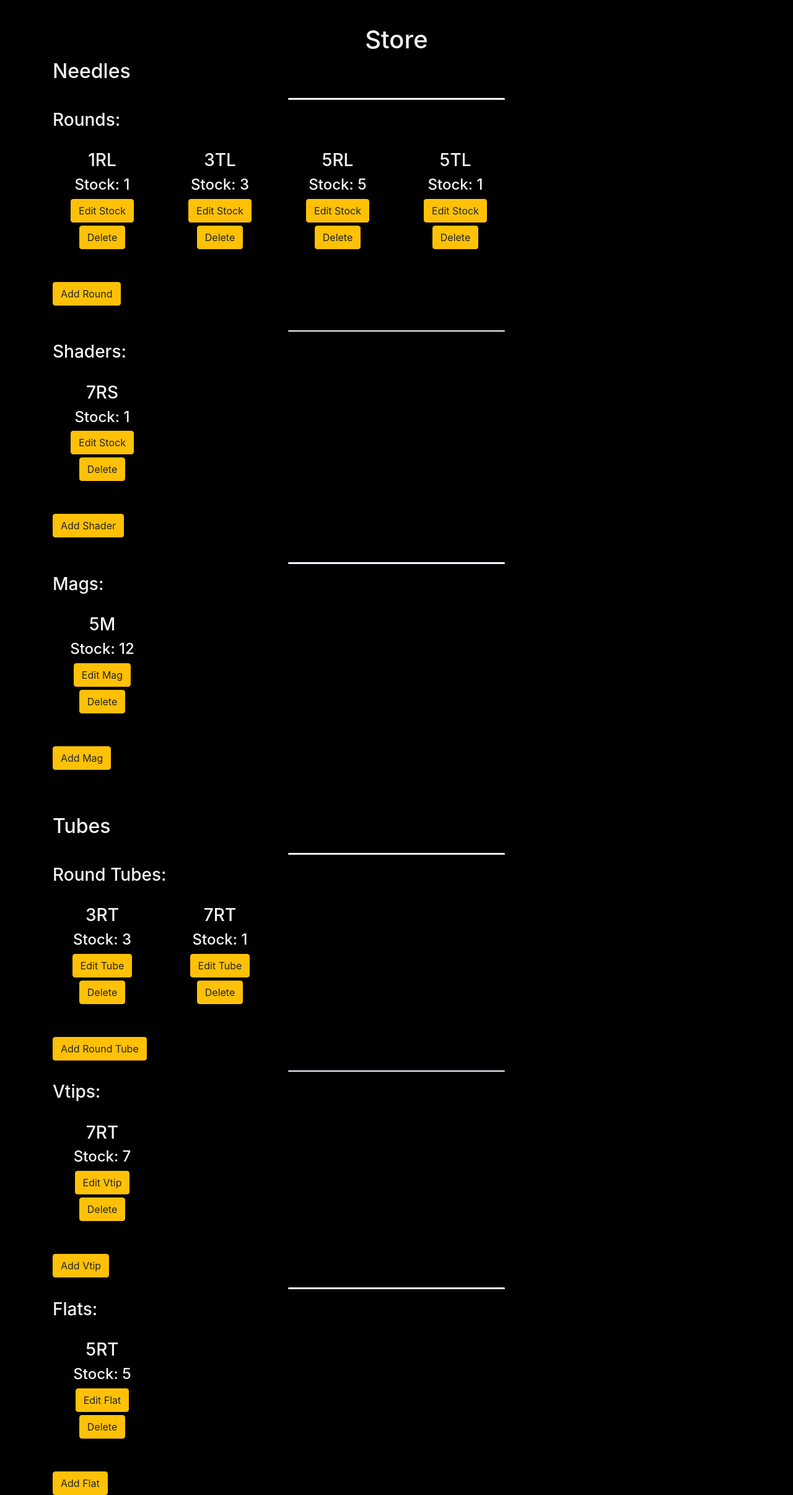
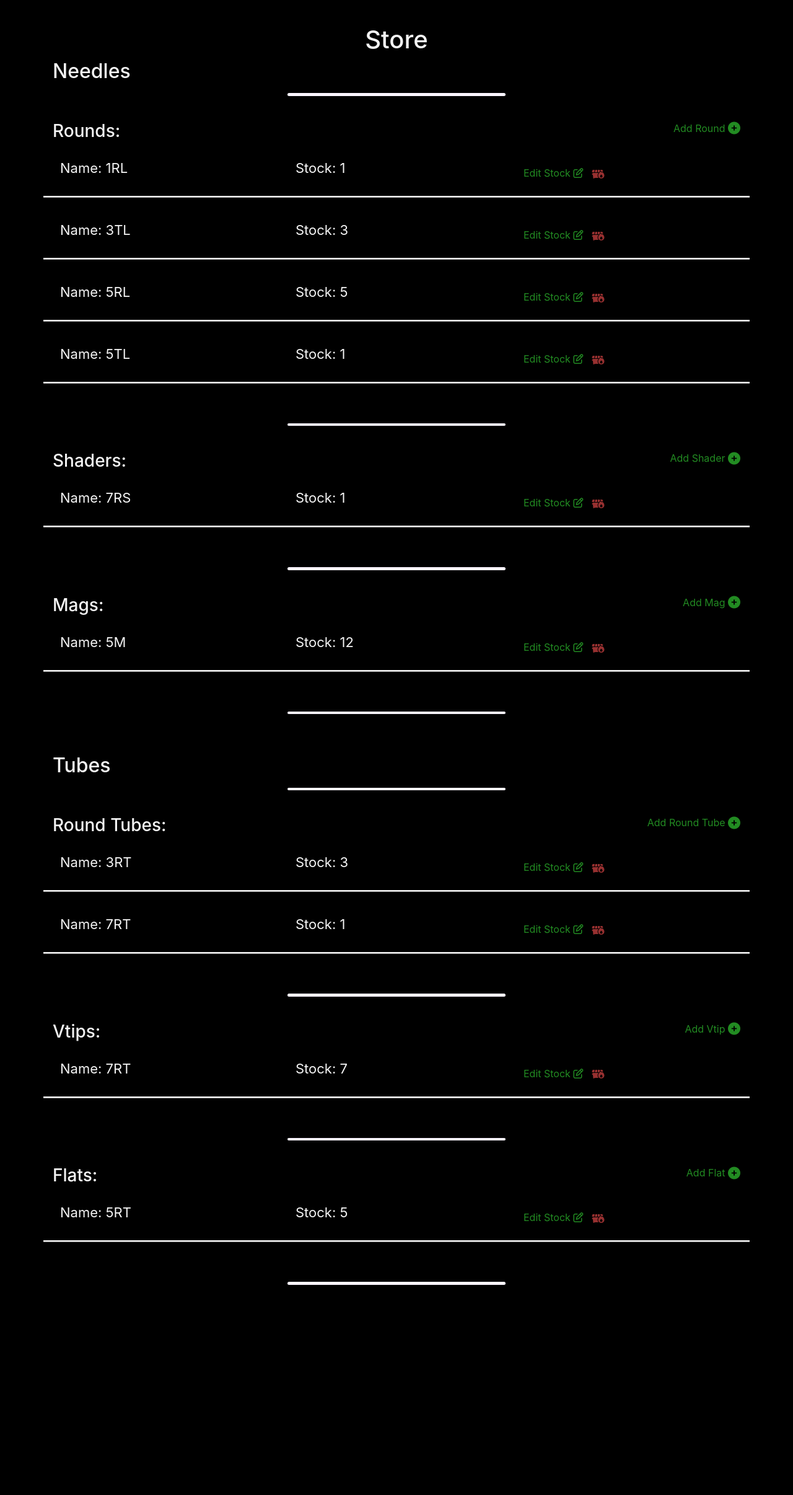
Before and after one commit to JackSnowdon/QSTC, a Django app: page /shop/shop/ in a window 1280 px wide. Shown: the part 56-2468 px from the top of the page at 62% size. After the commit the page ends 2129 px from the top, so only its background shows below. Run offline with Django 3.2, Linux system fonts and the light colour scheme; data comes from the database, SQL or seed files in the repository; both versions use the stored data as it was after the commit; some libraries are stand-ins or nearby versions.

Commit message:
UPdated UX for stock

```diff
--- a/shop/templates/shop.html
+++ b/shop/templates/shop.html
@@ -9,215 +9,262 @@
 </div>
 
 <h2>Needles</h2>
+<hr class="bar-thin">
 
+<br>
 <div class="row">
-    <div class="col-12">
-        <hr class="bar-thin">
+    <div class="col-6">
         <h3>Rounds:</h3>
-        <br>
     </div>
-    {% for r in rounds %}
-    <div class="col-2 text-center">
-        <h3>{{ r.name }}</h3>
-        <h4>Stock: {{ r.stock }}</h4>
-        <a href="{% url 'edit_round' r.id %}">
-            <button id="edit-round" class="btn btn-warning" aria-disabled="false">Edit Stock</button>
+    <div class="col-6">
+        <a href="{% url 'add_round' %}" class="add-links">
+            <span>Add Round</span>
+            <i class="fas fa-plus-circle fa-lg"></i>
         </a>
-        <br>
-        <div class="form-box">
+    </div>
+    <br>
+    <br>
+</div>
+{% for r in rounds %}
+<div class="row stock-line">
+    <div class="col-4">
+        <p class="stock-line-item">Name: {{ r.name }}</p>
+    </div>
+    <div class="col-4">
+        <p class="stock-line-item">Stock: {{ r.stock }}</p>
+    </div>
+    <div class="col-4">
+        <div class="stock-line-buttons">
+            <a href="{% url 'edit_round' r.id %}" class="add-links">
+                <span>Edit Stock</span>
+                <i class="far fa-edit"></i>
+            </a>
+            <br>
             <form class="" method="post" action="{% url 'delete_round' r.id %}">
                 {% csrf_token %}
-                <button class="btn btn-warning" type="submit">Delete</button>
+                <button class="btn delete-btn" type="submit"><i class="fas fa-dumpster-fire"></i></button>
             </form>
         </div>
     </div>
-    {% endfor %}
 </div>
 <br>
+{% endfor %}
 <br>
-<div class="row">
-    <div class="col-12">
-        <a href="{% url 'add_round' %}">
-            <button id="add-round" class="btn btn-warning" aria-disabled="false">Add Round</button>
-        </a>
-    </div>
-</div>
-
+<hr class="bar-thin">
 <br>
 
 <div class="row">
-    <div class="col-12">
-        <hr class="bar-thin">
+    <div class="col-6">
         <h3>Shaders:</h3>
-        <br>
     </div>
-    {% for s in shaders %}
-    <div class="col-2 text-center">
-        <h3>{{ s.name }}</h3>
-        <h4>Stock: {{ s.stock }}</h4>
-        <a href="{% url 'edit_shader' s.id %}">
-            <button id="edit-shader" class="btn btn-warning" aria-disabled="false">Edit Stock</button>
+    <div class="col-6">
+        <a href="{% url 'add_shader' %}" class="add-links">
+            <span>Add Shader</span>
+            <i class="fas fa-plus-circle fa-lg"></i>
         </a>
-        <br>
-        <div class="form-box">
+    </div>
+    <br>
+    <br>
+</div>
+{% for s in shaders %}
+<div class="row stock-line">
+    <div class="col-4">
+        <p class="stock-line-item">Name: {{ s.name }}</p>
+    </div>
+    <div class="col-4">
+        <p class="stock-line-item">Stock: {{ s.stock }}</p>
+    </div>
+    <div class="col-4">
+        <div class="stock-line-buttons">
+            <a href="{% url 'edit_shader' s.id %}" class="add-links">
+                <span>Edit Stock</span>
+                <i class="far fa-edit"></i>
+            </a>
+            <br>
             <form class="" method="post" action="{% url 'delete_shader' s.id %}">
                 {% csrf_token %}
-                <button class="btn btn-warning" type="submit">Delete</button>
+                <button class="btn delete-btn" type="submit"><i class="fas fa-dumpster-fire"></i></button>
             </form>
         </div>
     </div>
-    {% endfor %}
 </div>
 <br>
+{% endfor %}
 <br>
-<div class="row">
-    <div class="col-12">
-        <a href="{% url 'add_shader' %}">
-            <button id="add-shader" class="btn btn-warning" aria-disabled="false">Add Shader</button>
-        </a>
-    </div>
-</div>
-
+<hr class="bar-thin">
 <br>
 
 <div class="row">
-    <div class="col-12">
-        <hr class="bar-thin">
+    <div class="col-6">
         <h3>Mags:</h3>
-        <br>
     </div>
-    {% for m in mags %}
-    <div class="col-2 text-center">
-        <h3>{{ m.name }}</h3>
-        <h4>Stock: {{ m.stock }}</h4>
-        <a href="{% url 'edit_mag' m.id %}">
-            <button id="edit-mag" class="btn btn-warning" aria-disabled="false">Edit Mag</button>
+    <div class="col-6">
+        <a href="{% url 'add_mag' %}" class="add-links">
+            <span>Add Mag</span>
+            <i class="fas fa-plus-circle fa-lg"></i>
         </a>
-        <br>
-        <div class="form-box">
+    </div>
+    <br>
+    <br>
+</div>
+{% for m in mags %}
+<div class="row stock-line">
+    <div class="col-4">
+        <p class="stock-line-item">Name: {{ m.name }}</p>
+    </div>
+    <div class="col-4">
+        <p class="stock-line-item">Stock: {{ m.stock }}</p>
+    </div>
+    <div class="col-4">
+        <div class="stock-line-buttons">
+            <a href="{% url 'edit_mag' m.id %}" class="add-links">
+                <span>Edit Stock</span>
+                <i class="far fa-edit"></i>
+            </a>
+            <br>
             <form class="" method="post" action="{% url 'delete_mag' m.id %}">
                 {% csrf_token %}
-                <button class="btn btn-warning" type="submit">Delete</button>
+                <button class="btn delete-btn" type="submit"><i class="fas fa-dumpster-fire"></i></button>
             </form>
         </div>
     </div>
-    {% endfor %}
 </div>
 <br>
+{% endfor %}
 <br>
-<div class="row">
-    <div class="col-12">
-        <a href="{% url 'add_mag' %}">
-            <button id="add-mag" class="btn btn-warning" aria-disabled="false">Add Mag</button>
-        </a>
-    </div>
-</div>
-
-<br>
+<hr class="bar-thin">
 <br>
 <br>
 
 <h2>Tubes</h2>
+<hr class="bar-thin">
+<br>
+
+<div class="row">
+    <div class="col-6">
+        <h3>Round Tubes:</h3>
+    </div>
+    <div class="col-6">
+        <a href="{% url 'add_round_tube' %}" class="add-links">
+            <span>Add Round Tube</span>
+            <i class="fas fa-plus-circle fa-lg"></i>
+        </a>
+    </div>
+    <br>
+    <br>
+</div>
+{% for t in tubes %}
+<div class="row stock-line">
+    <div class="col-4">
+        <p class="stock-line-item">Name: {{ t.name }}</p>
+    </div>
+    <div class="col-4">
+        <p class="stock-line-item">Stock: {{ t.stock }}</p>
+    </div>
+    <div class="col-4">
+        <div class="stock-line-buttons">
+            <a href="{% url 'edit_round_tube' t.id %}" class="add-links">
+                <span>Edit Stock</span>
+                <i class="far fa-edit"></i>
+            </a>
+            <br>
+            <form class="" method="post" action="{% url 'delete_round_tube' t.id %}">
+                {% csrf_token %}
+                <button class="btn delete-btn" type="submit"><i class="fas fa-dumpster-fire"></i></button>
+            </form>
+        </div>
+    </div>
+</div>
+<br>
+{% endfor %}
+
+<br>
+<hr class="bar-thin">
+<br>
+
+<div class="row">
+    <div class="col-6">
+        <h3>Vtips:</h3>
+    </div>
+    <div class="col-6">
+        <a href="{% url 'add_vtip' %}" class="add-links">
+            <span>Add Vtip</span>
+            <i class="fas fa-plus-circle fa-lg"></i>
+        </a>
+    </div>
+    <br>
+    <br>
+</div>
+{% for v in vtips %}
+<div class="row stock-line">
+    <div class="col-4">
+        <p class="stock-line-item">Name: {{ v.name }}</p>
+    </div>
+    <div class="col-4">
+        <p class="stock-line-item">Stock: {{ v.stock }}</p>
+    </div>
+    <div class="col-4">
+        <div class="stock-line-buttons">
+            <a href="{% url 'edit_vtip' v.id %}" class="add-links">
+                <span>Edit Stock</span>
+                <i class="far fa-edit"></i>
+            </a>
+            <br>
+            <form class="" method="post" action="{% url 'delete_vtip' v.id %}">
+                {% csrf_token %}
+                <button class="btn delete-btn" type="submit"><i class="fas fa-dumpster-fire"></i></button>
+            </form>
+        </div>
+    </div>
+</div>
+<br>
+{% endfor %}
+
+<br>
+<hr class="bar-thin">
+<br>
 
 
 <div class="row">
-    <div class="col-12">
-        <hr class="bar-thin">
-        <h3>Round Tubes:</h3>
-        <br>
+    <div class="col-6">
+        <h3>Flats:</h3>
     </div>
-    {% for t in tubes %}
-    <div class="col-2 text-center">
-        <h3>{{ t.name }}</h3>
-        <h4>Stock: {{ t.stock }}</h4>
-        <a href="{% url 'edit_round_tube' t.id %}">
-            <button id="edit-tube" class="btn btn-warning" aria-disabled="false">Edit Tube</button>
+    <div class="col-6">
+        <a href="{% url 'add_vtip' %}" class="add-links">
+            <span>Add Flat</span>
+            <i class="fas fa-plus-circle fa-lg"></i>
         </a>
-        <br>
-        <div class="form-box">
-            <form class="" method="post" action="{% url 'delete_round_tube' t.id %}">
+    </div>
+    <br>
+    <br>
+</div>
+{% for f in flats %}
+<div class="row stock-line">
+    <div class="col-4">
+        <p class="stock-line-item">Name: {{ f.name }}</p>
+    </div>
+    <div class="col-4">
+        <p class="stock-line-item">Stock: {{ f.stock }}</p>
+    </div>
+    <div class="col-4">
+        <div class="stock-line-buttons">
+            <a href="{% url 'edit_flat' f.id %}" class="add-links">
+                <span>Edit Stock</span>
+                <i class="far fa-edit"></i>
+            </a>
+            <br>
+            <form class="" method="post" action="{% url 'delete_flat' f.id %}">
                 {% csrf_token %}
-                <button class="btn btn-warning" type="submit">Delete</button>
+                <button class="btn delete-btn" type="submit"><i class="fas fa-dumpster-fire"></i></button>
             </form>
         </div>
     </div>
-    {% endfor %}
 </div>
 <br>
+{% endfor %}
+
 <br>
-<div class="row">
-    <div class="col-12">
-        <a href="{% url 'add_round_tube' %}">
-            <button id="add-round-tube" class="btn btn-warning" aria-disabled="false">Add Round Tube</button>
-        </a>
-    </div>
-</div>
-
-<div class="row">
-    <div class="col-12">
-        <hr class="bar-thin">
-        <h3>Vtips:</h3>
-        <br>
-    </div>
-    {% for v in vtips %}
-    <div class="col-2 text-center">
-        <h3>{{ v.name }}</h3>
-        <h4>Stock: {{ v.stock }}</h4>
-        <a href="{% url 'edit_vtip' v.id %}">
-            <button id="edit-vtip" class="btn btn-warning" aria-disabled="false">Edit Vtip</button>
-        </a>
-        <br>
-        <div class="form-box">
-            <form class="" method="post" action="{% url 'delete_vtip' v.id %}">
-                {% csrf_token %}
-                <button class="btn btn-warning" type="submit">Delete</button>
-            </form>
-        </div>
-    </div>
-    {% endfor %}
-</div>
+<hr class="bar-thin">
 <br>
-<br>
-<div class="row">
-    <div class="col-12">
-        <a href="{% url 'add_vtip' %}">
-            <button id="add-vtip" class="btn btn-warning" aria-disabled="false">Add Vtip</button>
-        </a>
-    </div>
-</div>
-
-
-<div class="row">
-        <div class="col-12">
-            <hr class="bar-thin">
-            <h3>Flats:</h3>
-            <br>
-        </div>
-        {% for v in flats %}
-        <div class="col-2 text-center">
-            <h3>{{ v.name }}</h3>
-            <h4>Stock: {{ v.stock }}</h4>
-            <a href="{% url 'edit_flat' v.id %}">
-                <button id="edit-flat" class="btn btn-warning" aria-disabled="false">Edit Flat</button>
-            </a>
-            <br>
-            <div class="form-box">
-                <form class="" method="post" action="{% url 'delete_flat' v.id %}">
-                    {% csrf_token %}
-                    <button class="btn btn-warning" type="submit">Delete</button>
-                </form>
-            </div>
-        </div>
-        {% endfor %}
-    </div>
-    <br>
-    <br>
-    <div class="row">
-        <div class="col-12">
-            <a href="{% url 'add_flat' %}">
-                <button id="add-flat" class="btn btn-warning" aria-disabled="false">Add Flat</button>
-            </a>
-        </div>
-    </div>
 
 {% endblock %}
--- a/static/css/styles.css
+++ b/static/css/styles.css
@@ -34,6 +34,53 @@
     padding: 5px;
 }
 
+.add-links {
+    color: forestgreen;
+    text-decoration: none;
+    float: right;
+    transition: all 0.35s ease-in-out;
+    -moz-transition: all 0.35s ease-in-out;
+    -webkit-transition: all 0.35s ease-in-out;
+    -o-transition: all 0.35s ease-in-out;
+}
+
+.add-links:hover {
+    color: rgba(146, 240, 146, 0.867);
+    text-decoration: none;
+}
+
+.stock-line-item {
+    font-size: 22px;
+    padding: 12px;
+}
+
+.stock-line-buttons {
+    padding-top: 24px;
+    display: inline-flex;
+}
+
+.stock-line {
+    border-bottom-style: ridge;
+    border-color: #f4f4f4;
+}
+
+.delete-btn {
+    padding: 0 13px;
+    color:#973030;
+    transition: all 0.35s ease-in-out;
+    -moz-transition: all 0.35s ease-in-out;
+    -webkit-transition: all 0.35s ease-in-out;
+    -o-transition: all 0.35s ease-in-out;
+}
+
+.delete-btn:hover {
+    color:#d42626;
+}
+
+.test {
+    display: flex;
+}
+
 
 /* Breaks */
 
@@ -43,4 +90,5 @@
     width: 350px;
     border-radius: 7px 7px 7px 7px;
     border: 1px;
+    padding: 1px;
 }
```
Also changed, not shown: db.sqlite3.
